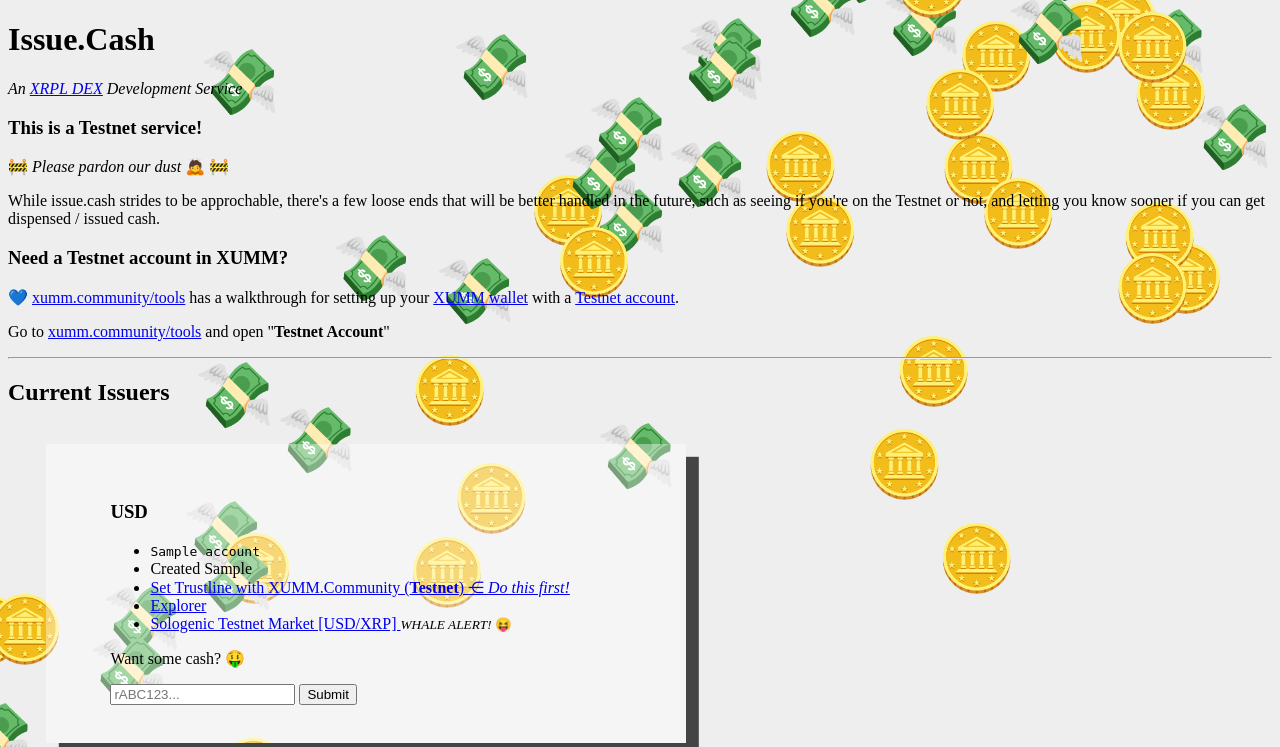
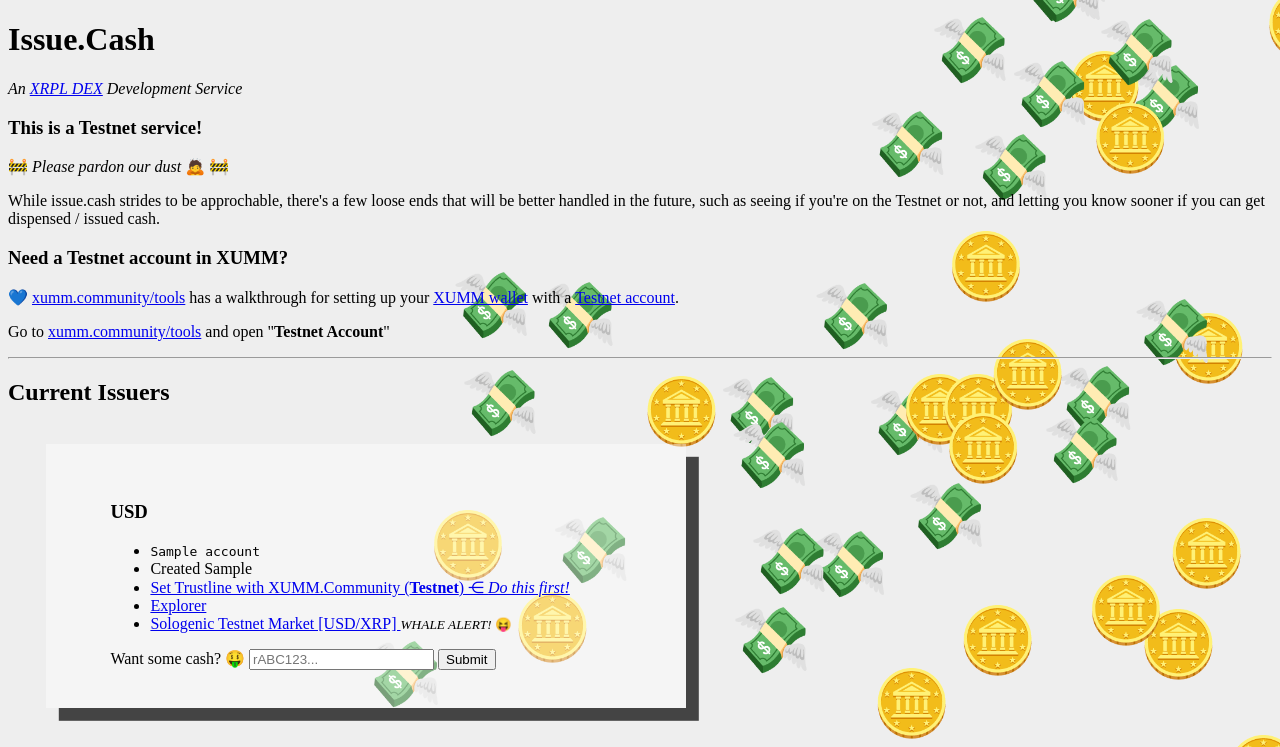
Before and after one commit to issue-cash/issue.cash, a Python web app: template frontend/templates/index.html in a window 1280 px wide; the page is wider, and only the part inside the window is pictured. Shown: the top 747 px of that part. Run offline with Jinja, Linux system fonts and the light colour scheme; the template is opened without the code that fills it: most values are stand-ins (such as "Sample title", 1, 10 or a date in 2020).

Commit message:
template tweaks

```diff
--- a/frontend/templates/index.html
+++ b/frontend/templates/index.html
@@ -56,7 +56,7 @@
             }
 
             to {
-                transform: translate(-2900px, 1900px);
+                transform: translate(-1600px, 1600px);
             }
         }
 
@@ -168,8 +168,10 @@
                        </small>
                    </li>
                </ul>
-               <p>Want some cash?  🤑</p>
                <form action="get-cash">
+                   <label for="{{ issuer.issuer_currency }}">
+                       Want some cash? &#129297;
+                   </label>
                    <input type="text"
                           class="text"
                           placeholder="rABC123..."
```
